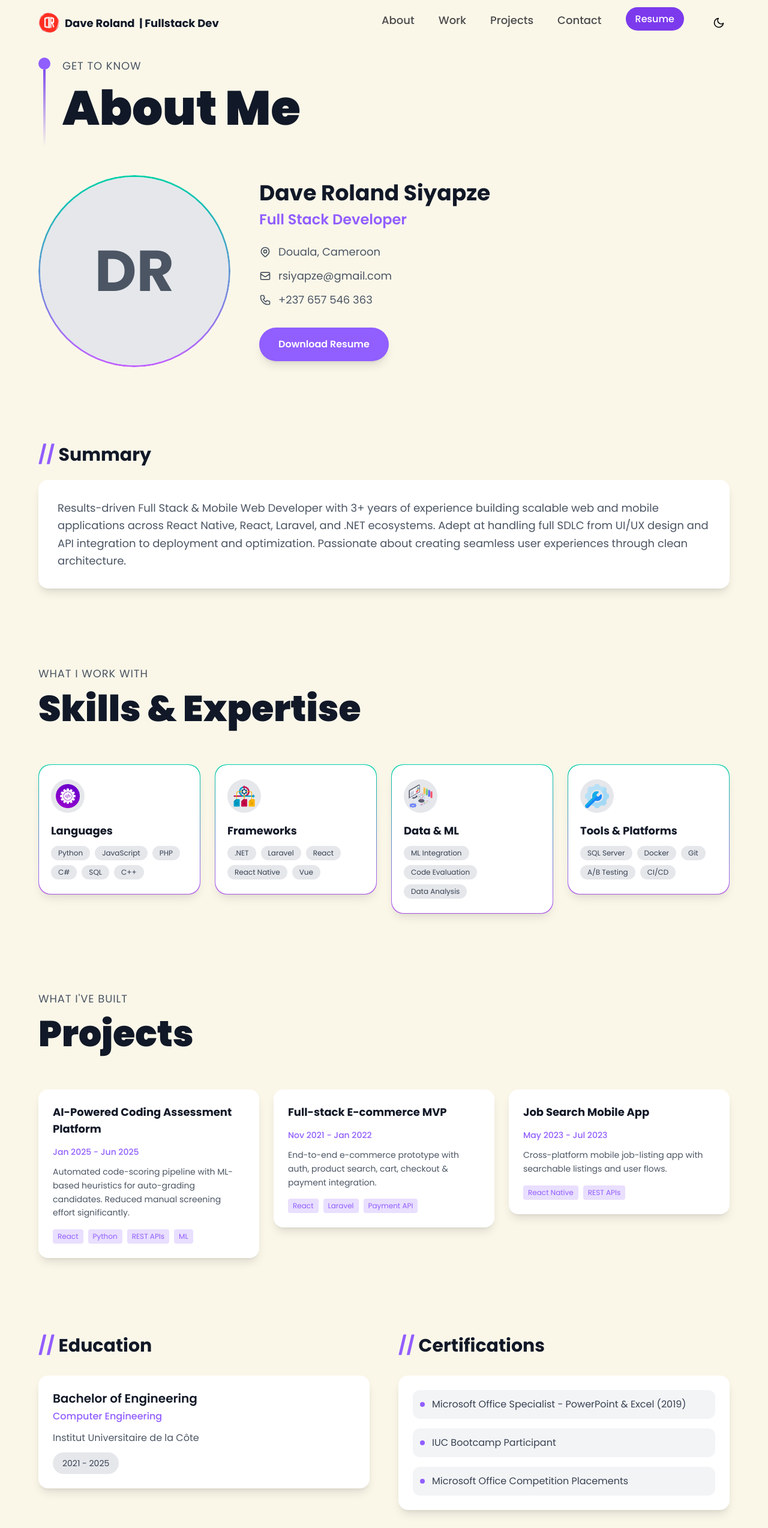
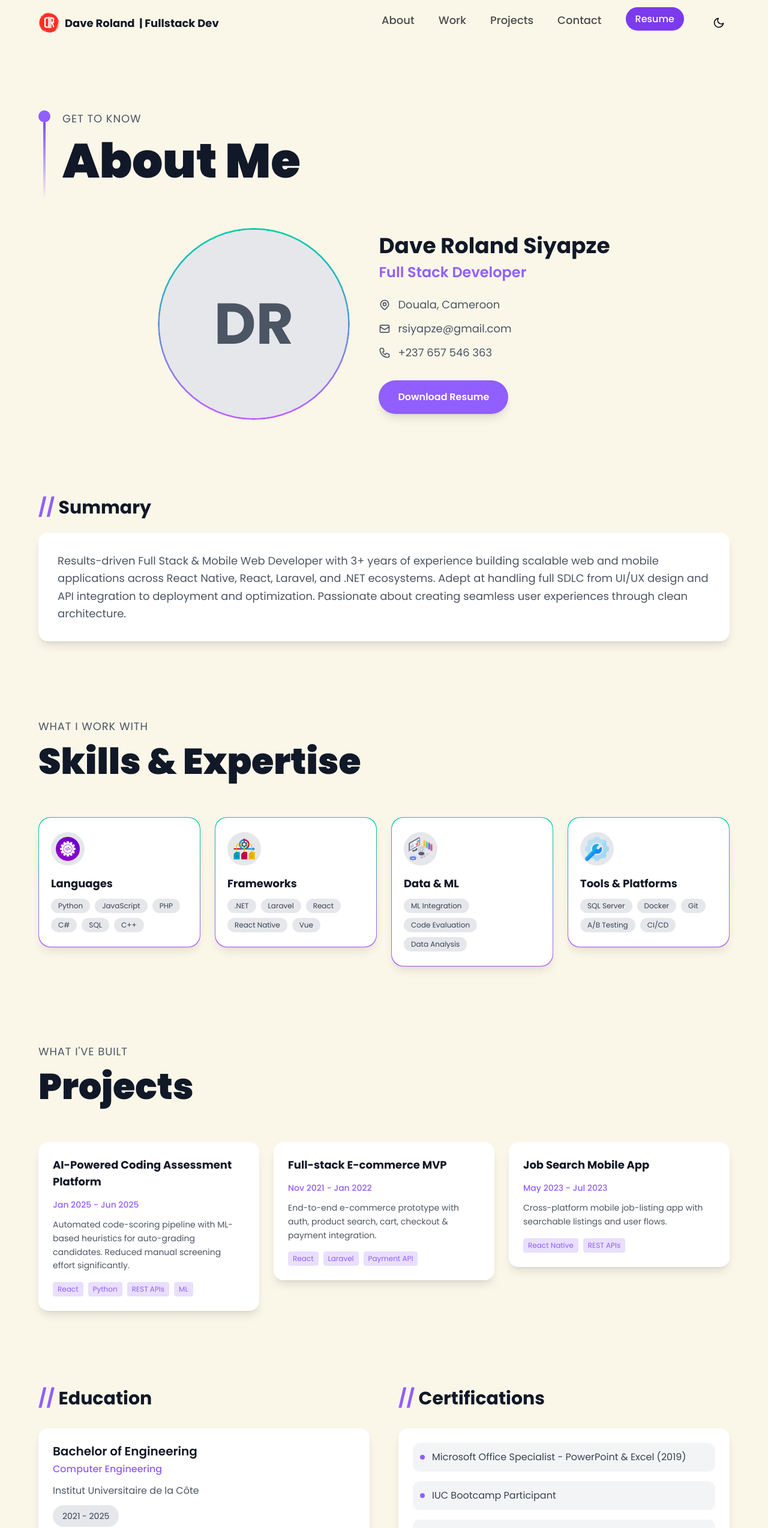
Before and after one commit to Roland-Siyapze/SiyapzeDavePortfolio, a React (Vite) app: page /about in a window 1280 px wide. Shown: the top 2547 px of the page at 60% size. Built offline with nearby package versions, Linux system fonts and the light colour scheme.

Commit message:
feat(ui): wrap AboutPage with SectionWrapper component

```diff
--- a/src/components/AboutPage.jsx
+++ b/src/components/AboutPage.jsx
@@ -4,6 +4,7 @@ import Tilt from "react-parallax-tilt";
 import { motion } from "framer-motion";
 
 import { styles } from "../styles";
+import { SectionWrapper } from "../hoc";
 import { fadeIn, textVariant } from "../utils/motion";
 import { useTheme } from "../context/ThemeContext";
 import { framework, coding, support, dataScience } from "../assets";
@@ -162,7 +163,7 @@ const AboutPage = () => {
   return (
     <div className="min-h-screen bg-primary">
       {/* Hero Section */}
-      <div className={`${styles.paddingX} pb-16`}>
+      <div className= "pb-16">
         <motion.div variants={textVariant()}>
           {/* Section Header Style */}
           <div className="flex flex-row items-start gap-5">
@@ -181,7 +182,7 @@ const AboutPage = () => {
           </div>
         </motion.div>
 
-        <div className="flex flex-col lg:flex-row items-center gap-12 mt-12">
+        <div className="flex flex-col lg:flex-row items-center gap-12 mt-12 justify-center">
           {/* Profile Image */}
           <div className="flex-shrink-0">
             <Tilt
@@ -209,7 +210,7 @@ const AboutPage = () => {
           </div>
 
           {/* Personal Info */}
-          <div className="flex-1 text-center lg:text-left">
+          <div className="text-center lg:text-left">
             <h2 className={`text-3xl lg:text-4xl font-bold mb-2 ${
               isDarkMode ? "text-white" : "text-gray-900"
             }`}>
@@ -247,7 +248,7 @@ const AboutPage = () => {
       </div>
 
       {/* Summary Section */}
-      <div className={`${styles.paddingX} py-16`}>
+      <div className="py-16">
         <motion.div variants={fadeIn("", "", 0.1, 1)}>
           <h3 className={`text-2xl lg:text-3xl font-bold mb-6 ${
             isDarkMode ? "text-white" : "text-gray-900"
@@ -267,7 +268,7 @@ const AboutPage = () => {
       </div>
 
       {/* Technical Skills Section */}
-      <div className={`${styles.paddingX} py-16`}>
+      <div className="py-16">
         <motion.div variants={textVariant()}>
           <p className={`${styles.sectionSubText} ${isDarkMode ? "text-secondary" : "text-gray-600"}`}>
             What I work with
@@ -293,7 +294,7 @@ const AboutPage = () => {
       </div>
 
       {/* Projects Section */}
-      <div className={`${styles.paddingX} py-16`}>
+      <div className="py-16">
         <motion.div variants={textVariant()}>
           <p className={`${styles.sectionSubText} ${isDarkMode ? "text-secondary" : "text-gray-600"}`}>
             What I've built
@@ -355,7 +356,7 @@ const AboutPage = () => {
       </div>
 
       {/* Education & Certifications Section */}
-      <div className={`${styles.paddingX} py-16`}>
+      <div className="py-16">
         <div className="grid grid-cols-1 lg:grid-cols-2 gap-12">
           {/* Education */}
           <motion.div variants={fadeIn("right", "spring", 0.1, 0.75)}>
@@ -419,7 +420,7 @@ const AboutPage = () => {
       </div>
 
       {/* Transferable Skills Section */}
-      <div className={`${styles.paddingX} py-16`}>
+      <div className="py-16">
         <motion.div variants={textVariant()}>
           <p className={`${styles.sectionSubText} ${isDarkMode ? "text-secondary" : "text-gray-600"}`}>
             Beyond coding
@@ -466,7 +467,7 @@ const AboutPage = () => {
       </div>
 
       {/* Back to Home Link */}
-      <div className={`${styles.paddingX} py-16`}>
+      <div className="py-16">
         <div className="max-w-7xl mx-auto text-center">
           <Link
             to="/"
@@ -480,4 +481,4 @@ const AboutPage = () => {
   );
 };
 
-export default AboutPage;
+export default SectionWrapper(AboutPage, "");
```
